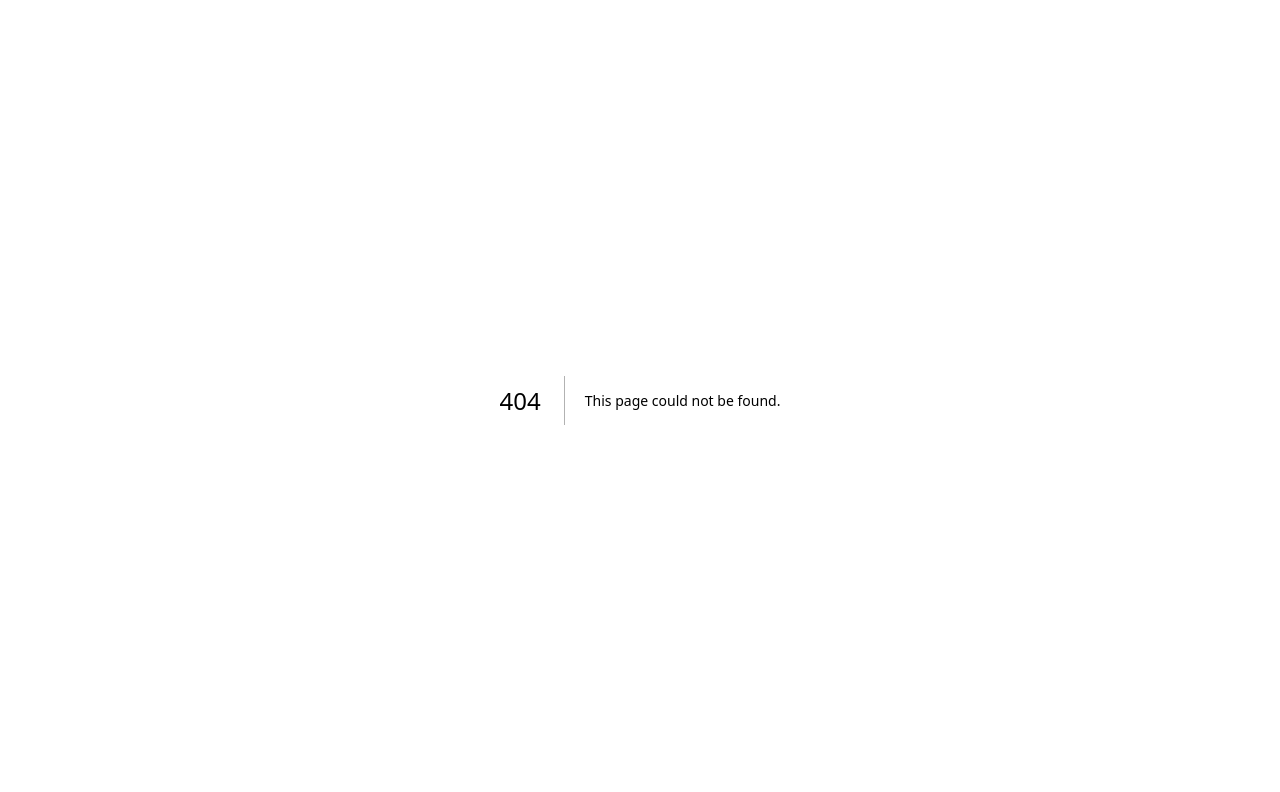
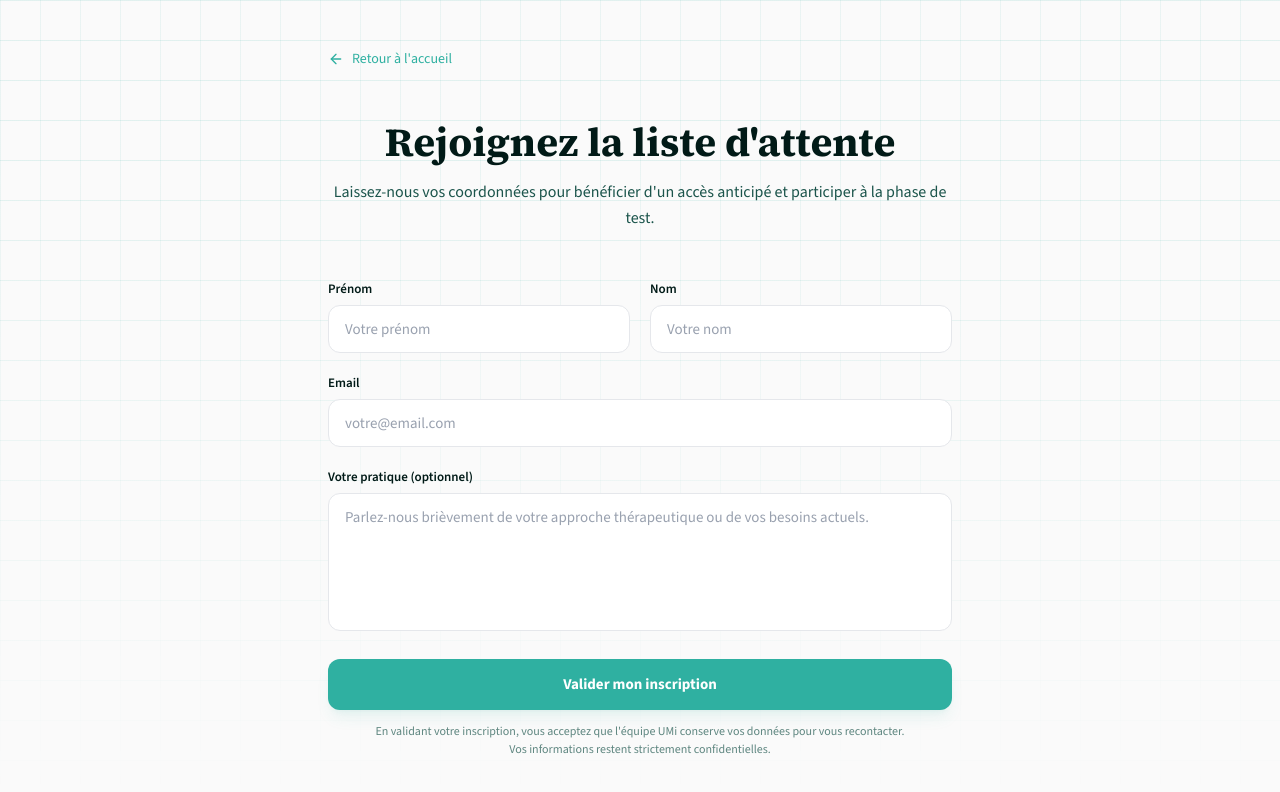
Before and after one commit to Shikawaa/umi-landing, a Next.js app: page /contact in a window 1280 px wide. Before the commit this address had no page. Shown: the top 792 px of the page. Built offline with nearby package versions, Linux system fonts and the light colour scheme.

Commit message:
feat : optimization LP & contact form creation linked with HubSpot

```diff
--- /dev/null
+++ b/app/actions/hubspot.ts
@@ -0,0 +1,43 @@
+"use server";
+
+export async function submitToHubspot(data: {
+  firstName: string;
+  lastName: string;
+  email: string;
+  pratique: string;
+}) {
+  const portalId = "148455341";
+  const formId = "bfea66c4-97ad-4c02-8b7c-9c901ce536d0";
+
+  try {
+    const response = await fetch(
+      `https://api-eu1.hsforms.com/submissions/v3/integration/submit/${portalId}/${formId}`,
+      {
+        method: 'POST',
+        headers: {
+          'Content-Type': 'application/json',
+        },
+        body: JSON.stringify({
+          fields: [
+            { name: "firstname", value: data.firstName },
+            { name: "lastname", value: data.lastName },
+            { name: "email", value: data.email },
+            { name: "pratique", value: data.pratique },
+            { name: "source_dorigine", value: "Landing Page (Inbound)" }
+          ],
+        }),
+      }
+    );
+
+    if (!response.ok) {
+      const errorData = await response.json().catch(() => ({}));
+      console.error("Erreur détaillée de l'API HubSpot (Côté Serveur):", errorData);
+      return { success: false, message: errorData.message || "Veuillez vérifier les champs du formulaire." };
+    }
+
+    return { success: true };
+  } catch (error) {
+    console.error("Erreur serveur inattendue lors de la soumission HubSpot:", error);
+    return { success: false, message: "Erreur interne du serveur." };
+  }
+}
--- /dev/null
+++ b/app/contact/page.tsx
@@ -0,0 +1,157 @@
+"use client";
+
+import React, { useState } from 'react';
+import Link from 'next/link';
+import { ArrowLeft, CheckCircle2 } from 'lucide-react';
+import { submitToHubspot } from '@/app/actions/hubspot';
+
+export default function ContactPage() {
+  // États pour les champs du formulaire
+  const [firstName, setFirstName] = useState('');
+  const [lastName, setLastName] = useState('');
+  const [email, setEmail] = useState('');
+  const [pratique, setPratique] = useState('');
+
+  // États pour la gestion de l'envoi
+  const [isSubmitting, setIsSubmitting] = useState(false);
+  const [isSuccess, setIsSuccess] = useState(false);
+
+  const handleSubmit = async (e: React.FormEvent) => {
+    e.preventDefault();
+    setIsSubmitting(true);
+
+    try {
+      const result = await submitToHubspot({
+        firstName,
+        lastName,
+        email,
+        pratique,
+      });
+
+      if (result.success) {
+        setIsSuccess(true);
+      } else {
+        alert(`Erreur HubSpot: ${result.message}`);
+      }
+    } catch (error) {
+      console.error("Erreur lors de l'envoi:", error);
+      alert("Erreur de connexion. Vérifiez votre réseau.");
+    } finally {
+      setIsSubmitting(false);
+    }
+  };
+
+  return (
+    <main className="relative min-h-screen bg-[#fafafa] overflow-clip font-sans selection:bg-[#e5fbf7]">
+      {/* Grid background pattern */}
+      <div
+        className="absolute inset-0 z-0 h-[800px] w-full pointer-events-none"
+        style={{
+          backgroundImage:
+            'linear-gradient(to right, rgba(47, 176, 161, 0.08) 1px, transparent 1px), linear-gradient(to bottom, rgba(47, 176, 161, 0.12) 1px, transparent 1px)',
+          backgroundSize: '40px 40px',
+          maskImage: 'linear-gradient(to bottom, black 20%, transparent 100%)',
+          WebkitMaskImage: 'linear-gradient(to bottom, black 20%, transparent 100%)',
+        }}
+      />
+
+      <div className="relative z-10 max-w-2xl mx-auto px-6 pt-8 lg:pt-12 pb-24">
+        {/* Bouton retour */}
+        <Link
+          href="/"
+          className="inline-flex items-center gap-2 text-[#2fb0a1] hover:text-[#1b544b] font-medium text-[14px] transition-colors mb-12"
+        >
+          <ArrowLeft className="w-4 h-4" />
+          Retour à l&apos;accueil
+        </Link>
+
+        {isSuccess ? (
+          <div className="text-center py-20 bg-white rounded-2xl shadow-sm border border-[#e5fbf7] px-8">
+            <CheckCircle2 className="w-16 h-16 text-[#2fb0a1] mx-auto mb-6" />
+            <h2 className="font-serif font-bold text-3xl text-[#011a17] mb-4">Inscription validée !</h2>
+            <p className="font-sans text-[#1b544b] text-lg leading-relaxed">
+              Merci de rejoindre l&apos;aventure UMi. L&apos;équipe revient vers vous très prochainement pour votre accès.
+            </p>
+          </div>
+        ) : (
+          <>
+            <div className="text-center mb-12 space-y-3">
+              <h1 className="font-serif font-bold text-3xl lg:text-[40px] text-[#011a17] leading-tight">
+                Rejoignez la liste d&apos;attente
+              </h1>
+              <p className="font-sans text-[#1b544b] text-[15px] lg:text-[16px] leading-relaxed">
+                Laissez-nous vos coordonnées pour bénéficier d&apos;un accès anticipé et participer à la phase de test.
+              </p>
+            </div>
+
+            <form onSubmit={handleSubmit} className="flex flex-col space-y-5">
+              <div className="grid grid-cols-1 sm:grid-cols-2 gap-5">
+                <div className="flex flex-col space-y-1.5">
+                  <label className="text-[13px] font-semibold text-[#011a17]">Prénom</label>
+                  <input
+                    required
+                    type="text"
+                    value={firstName}
+                    onChange={(e) => setFirstName(e.target.value)}
+                    placeholder="Votre prénom"
+                    className="w-full px-4 py-3 rounded-xl border border-gray-200 bg-white focus:outline-none focus:ring-2 focus:ring-[#e5fbf7] focus:border-[#2fb0a1] transition-all text-[#011a17] placeholder:text-gray-400 text-[15px]"
+                  />
+                </div>
+                <div className="flex flex-col space-y-1.5">
+                  <label className="text-[13px] font-semibold text-[#011a17]">Nom</label>
+                  <input
+                    required
+                    type="text"
+                    value={lastName}
+                    onChange={(e) => setLastName(e.target.value)}
+                    placeholder="Votre nom"
+                    className="w-full px-4 py-3 rounded-xl border border-gray-200 bg-white focus:outline-none focus:ring-2 focus:ring-[#e5fbf7] focus:border-[#2fb0a1] transition-all text-[#011a17] placeholder:text-gray-400 text-[15px]"
+                  />
+                </div>
+              </div>
+
+              <div className="flex flex-col space-y-1.5">
+                <label className="text-[13px] font-semibold text-[#011a17]">Email</label>
+                <input
+                  required
+                  type="email"
+                  autoComplete="email"
+                  data-1p-ignore="true"
+                  data-protonpass-ignore="true"
+                  value={email}
+                  onChange={(e) => setEmail(e.target.value)}
+                  placeholder="votre@email.com"
+                  className="w-full px-4 py-3 rounded-xl border border-gray-200 bg-white focus:outline-none focus:ring-2 focus:ring-[#e5fbf7] focus:border-[#2fb0a1] transition-all text-[#011a17] placeholder:text-gray-400 text-[15px]"
+                />
+              </div>
+
+              <div className="flex flex-col space-y-1.5">
+                <label className="text-[13px] font-semibold text-[#011a17]">Votre pratique (optionnel)</label>
+                <textarea
+                  rows={5}
+                  value={pratique}
+                  onChange={(e) => setPratique(e.target.value)}
+                  placeholder="Parlez-nous brièvement de votre approche thérapeutique ou de vos besoins actuels."
+                  className="w-full px-4 py-3 rounded-xl border border-gray-200 bg-white focus:outline-none focus:ring-2 focus:ring-[#e5fbf7] focus:border-[#2fb0a1] transition-all text-[#011a17] placeholder:text-gray-400 text-[15px] resize-none"
+                ></textarea>
+              </div>
+
+              <div className="pt-2">
+                <button
+                  type="submit"
+                  disabled={isSubmitting}
+                  className="w-full py-3.5 rounded-xl bg-[#2fb0a1] text-white font-sans font-bold hover:bg-[#2c9d8f] transition-all hover:opacity-90 text-[15px] shadow-lg shadow-[#2fb0a1]/10 disabled:opacity-70 disabled:cursor-not-allowed"
+                >
+                  {isSubmitting ? "Envoi en cours..." : "Valider mon inscription"}
+                </button>
+                <p className="text-[12px] text-center text-[#1b544b]/70 mt-3">
+                  En validant votre inscription, vous acceptez que l&apos;équipe UMi conserve vos données pour vous recontacter. <br /> Vos informations restent strictement confidentielles.
+                </p>
+              </div>
+            </form>
+          </>
+        )}
+      </div>
+    </main>
+  );
+}
--- a/app/page.tsx
+++ b/app/page.tsx
@@ -1,6 +1,7 @@
 import { Metadata } from 'next';
 import { ArrowRight, ChevronRight, Lock, Users, HeartCrack, FileText, History } from 'lucide-react';
 import Image from 'next/image';
+import Link from 'next/link';
 import OnboardingStepper from '@/components/OnboardingStepper';
 import FaqAccordion from '@/components/FaqAccordion';
 import ScrollToTopLink from '@/components/ScrollToTopLink';
@@ -20,7 +21,7 @@ export const metadata: Metadata = {
 
 export default function Home() {
   return (
-    <main className="relative min-h-screen flex flex-col overflow-clip bg-[#fafafa] selection:bg-teal-52/20 font-sans select-none">
+    <main className="relative min-h-screen flex flex-col overflow-clip bg-[#fafafa] selection:bg-teal-52/20 font-sans">
       <SmoothScroll />
       {/* Visual Background Accents */}
       <div className="absolute top-0 right-0 w-[600px] h-[600px] bg-teal-5 opacity-40 lg:opacity-20 rounded-full blur-[100px] -translate-y-1/2 translate-x-1/2 pointer-events-none" />
@@ -50,9 +51,9 @@ export default function Home() {
           </div>
 
           <div className="flex items-center z-10">
-            <button aria-label="Rejoindre UMi" className="px-5 sm:px-6 py-2 sm:py-2.5 rounded-xl bg-teal-52 text-white font-sans font-bold hover:bg-teal-82 transition-all hover:opacity-90 shadow-md shadow-teal-52/20 text-[14px]">
+            <Link href="/contact" className="px-5 sm:px-6 py-2 sm:py-2.5 rounded-xl bg-teal-52 text-white font-sans font-bold hover:bg-teal-82 transition-all hover:opacity-90 shadow-md shadow-teal-52/20 text-[14px]">
               Rejoindre UMi
-            </button>
+            </Link>
           </div>
         </div>
       </nav>
@@ -84,9 +85,9 @@ export default function Home() {
           <div className="flex flex-col space-y-4 w-full">
             {/* Buttons Row */}
             <div className="flex flex-col sm:flex-row sm:space-x-4 space-y-4 sm:space-y-0">
-              <button className="inline-flex items-center justify-center gap-2 px-6 py-4 rounded-xl bg-teal-52 text-white font-bold transition-all hover:bg-teal-82 hover:opacity-90 shadow-lg shadow-teal-52/30">
+              <Link href="/contact" className="inline-flex items-center justify-center gap-2 px-6 py-4 rounded-xl bg-teal-52 text-white font-bold transition-all hover:opacity-90 shadow-lg shadow-teal-52/30">
                 Aider à co-créer UMi <ArrowRight className="w-5 h-5 opacity-90" />
-              </button>
+              </Link>
               <button className="inline-flex items-center justify-center gap-2 px-6 py-4 rounded-xl border border-transparent text-teal-52 font-bold transition-all hover:bg-teal-5">
                 Découvrir l&apos;application <ChevronRight className="w-5 h-5 opacity-90" />
               </button>
--- /dev/null
+++ b/test-hs.js
@@ -0,0 +1,31 @@
+
+
+async function test() {
+  const portalId = "145610228";
+  const formId = "2v-pmxJetTAKLfJyQHOU20A";
+
+  const response = await fetch(
+    `https://api-eu1.hsforms.com/submissions/v3/integration/submit/${portalId}/${formId}`,
+    {
+      method: 'POST',
+      headers: {
+        'Content-Type': 'application/json',
+      },
+      body: JSON.stringify({
+        fields: [
+          { name: "firstname", value: "Test" },
+          { name: "lastname", value: "Test" },
+          { name: "email", value: "test@test.com" },
+          { name: "message", value: "test" },
+          { name: "origine_du_lead", value: "Landing page (Inbound)" }
+        ],
+      }),
+    }
+  );
+
+  const text = await response.text();
+  console.log("Status:", response.status);
+  console.log("Response:", text);
+}
+
+test();
```
